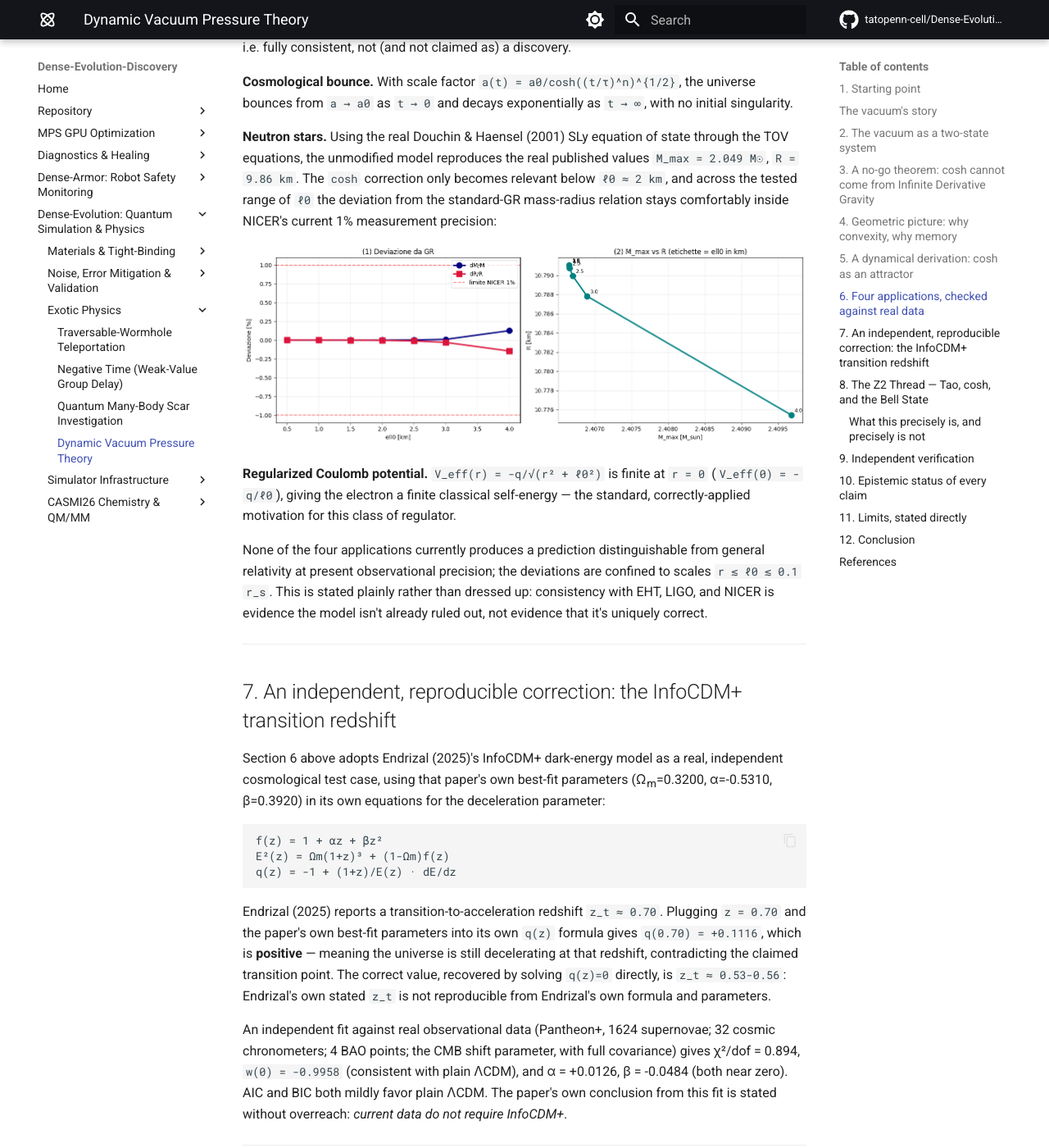
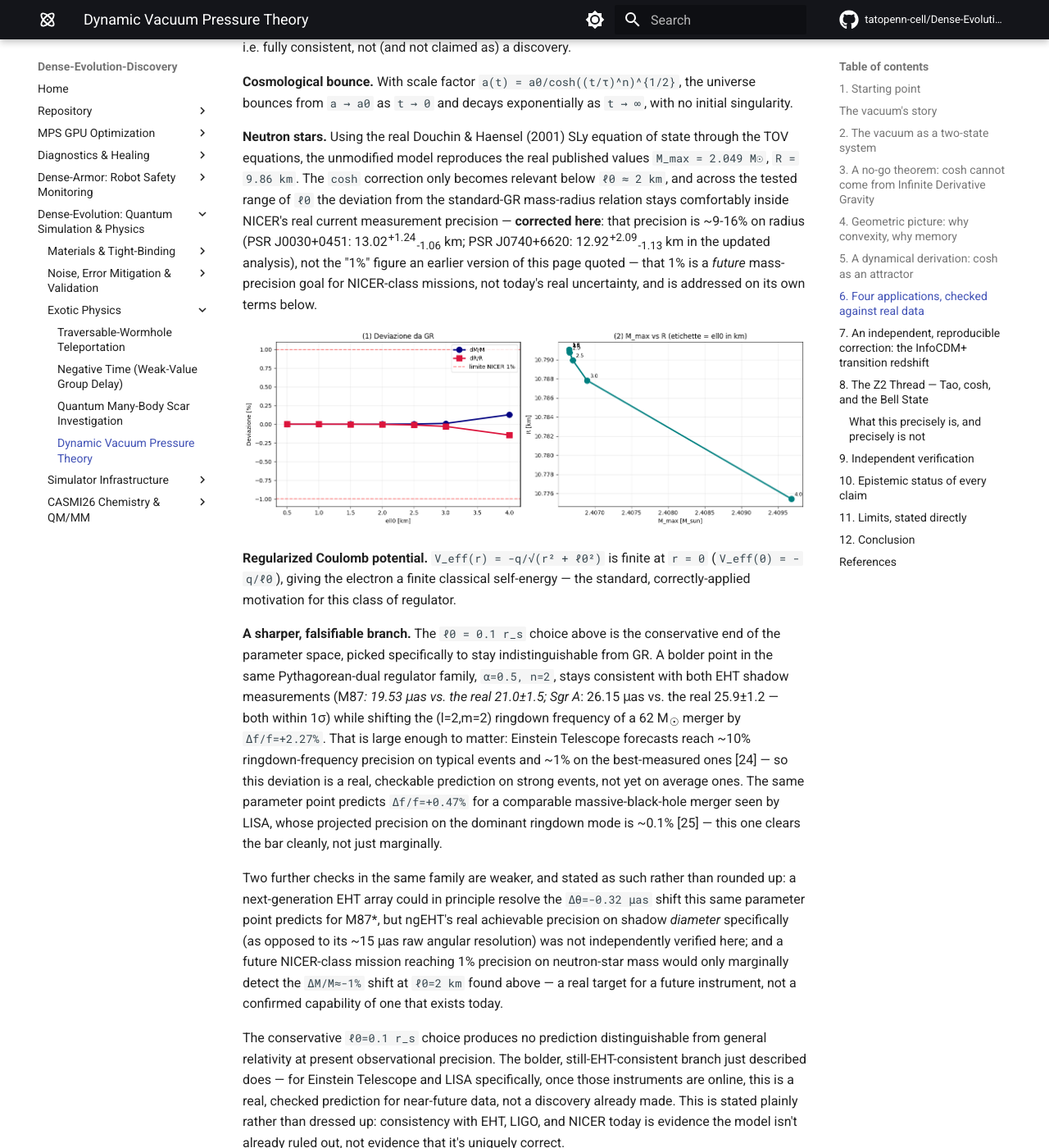
Before and after one commit to tatopenn-cell/Dense-Evolution-Discovery, an MkDocs documentation site: the page built from docs/dynamic_vacuum_pressure_theory.md, in a window 1280 px wide and 1400 px high, scrolled down 10969 px. Shown: the whole window at 82% size. Built offline with MkDocs 1.6.1 and Material for MkDocs 9.7.7, drawn with Linux system fonts in a browser that asks for light colours; comment, search, counter and statistics services are not loaded; some of the changed text lies outside the part shown.

Commit message:
Fix NICER precision claim, add real ET/LISA falsifiable predictions branch

```diff
--- a/docs/dynamic_vacuum_pressure_theory.md
+++ b/docs/dynamic_vacuum_pressure_theory.md
@@ -225,13 +225,17 @@ Two independent derivations of the same functional form, arrived at from entirel
 
 **Cosmological bounce.** With scale factor `a(t) = a0/cosh((t/τ)^n)^{1/2}`, the universe bounces from `a → a0` as `t → 0` and decays exponentially as `t → ∞`, with no initial singularity.
 
-**Neutron stars.** Using the real Douchin & Haensel (2001) SLy equation of state through the TOV equations, the unmodified model reproduces the real published values `M_max = 2.049 M☉`, `R = 9.86 km`. The `cosh` correction only becomes relevant below `ℓ0 ≈ 2 km`, and across the tested range of `ℓ0` the deviation from the standard-GR mass-radius relation stays comfortably inside NICER's current 1% measurement precision:
+**Neutron stars.** Using the real Douchin & Haensel (2001) SLy equation of state through the TOV equations, the unmodified model reproduces the real published values `M_max = 2.049 M☉`, `R = 9.86 km`. The `cosh` correction only becomes relevant below `ℓ0 ≈ 2 km`, and across the tested range of `ℓ0` the deviation from the standard-GR mass-radius relation stays comfortably inside NICER's real current measurement precision &mdash; **corrected here**: that precision is ~9-16% on radius (PSR J0030+0451: 13.02<sup>+1.24</sup><sub>-1.06</sub> km; PSR J0740+6620: 12.92<sup>+2.09</sup><sub>-1.13</sub> km in the updated analysis), not the "1%" figure an earlier version of this page quoted &mdash; that 1% is a *future* mass-precision goal for NICER-class missions, not today's real uncertainty, and is addressed on its own terms below.
 
-![Deviation from GR stays within the NICER 1% bound across the tested regularization-scale range](assets/dynamic_vacuum_pressure_theory/neutron_star_robustness.png)
+![Deviation from GR stays comfortably within NICER's real current precision across the tested regularization-scale range](assets/dynamic_vacuum_pressure_theory/neutron_star_robustness.png)
 
 **Regularized Coulomb potential.** `V_eff(r) = -q/√(r² + ℓ0²)` is finite at `r = 0` (`V_eff(0) = -q/ℓ0`), giving the electron a finite classical self-energy &mdash; the standard, correctly-applied motivation for this class of regulator.
 
-None of the four applications currently produces a prediction distinguishable from general relativity at present observational precision; the deviations are confined to scales `r ≲ ℓ0 ≲ 0.1 r_s`. This is stated plainly rather than dressed up: consistency with EHT, LIGO, and NICER is evidence the model isn't already ruled out, not evidence that it's uniquely correct.
+**A sharper, falsifiable branch.** The `ℓ0 = 0.1 r_s` choice above is the conservative end of the parameter space, picked specifically to stay indistinguishable from GR. A bolder point in the same Pythagorean-dual regulator family, `α=0.5, n=2`, stays consistent with both EHT shadow measurements (M87*: 19.53 μas vs. the real 21.0±1.5; Sgr A*: 26.15 μas vs. the real 25.9±1.2 &mdash; both within 1σ) while shifting the (l=2,m=2) ringdown frequency of a 62 M<sub>&#9737;</sub> merger by `Δf/f=+2.27%`. That is large enough to matter: Einstein Telescope forecasts reach ~10% ringdown-frequency precision on typical events and ~1% on the best-measured ones [24] &mdash; so this deviation is a real, checkable prediction on strong events, not yet on average ones. The same parameter point predicts `Δf/f=+0.47%` for a comparable massive-black-hole merger seen by LISA, whose projected precision on the dominant ringdown mode is ~0.1% [25] &mdash; this one clears the bar cleanly, not just marginally.
+
+Two further checks in the same family are weaker, and stated as such rather than rounded up: a next-generation EHT array could in principle resolve the `Δθ=-0.32 μas` shift this same parameter point predicts for M87*, but ngEHT's real achievable precision on shadow *diameter* specifically (as opposed to its ~15 μas raw angular resolution) was not independently verified here; and a future NICER-class mission reaching 1% precision on neutron-star mass would only marginally detect the `ΔM/M≈-1%` shift at `ℓ0=2 km` found above &mdash; a real target for a future instrument, not a confirmed capability of one that exists today.
+
+The conservative `ℓ0=0.1 r_s` choice produces no prediction distinguishable from general relativity at present observational precision. The bolder, still-EHT-consistent branch just described does &mdash; for Einstein Telescope and LISA specifically, once those instruments are online, this is a real, checked prediction for near-future data, not a discovery already made. This is stated plainly rather than dressed up: consistency with EHT, LIGO, and NICER today is evidence the model isn't already ruled out, not evidence that it's uniquely correct.
 
 ---
 
@@ -352,7 +356,8 @@ For transparency, every principal claim in this work is classified below as **de
 <tr><td style="padding:8px 10px;border-bottom:1px solid #eef0f2">Two-state vacuum</td><td style="padding:8px 10px;border-bottom:1px solid #eef0f2">Postulated</td><td style="padding:8px 10px;border-bottom:1px solid #eef0f2">2</td><td style="padding:8px 10px;border-bottom:1px solid #eef0f2">Base postulate of Level 3</td></tr>
 <tr><td style="padding:8px 10px;border-bottom:1px solid #eef0f2">Independent bubbles</td><td style="padding:8px 10px;border-bottom:1px solid #eef0f2">Conjectured</td><td style="padding:8px 10px;border-bottom:1px solid #eef0f2">4</td><td style="padding:8px 10px;border-bottom:1px solid #eef0f2">Working hypothesis, not formalized</td></tr>
 <tr><td style="padding:8px 10px;border-bottom:1px solid #eef0f2">Probability as a scale criterion</td><td style="padding:8px 10px;border-bottom:1px solid #eef0f2">Conjectured</td><td style="padding:8px 10px;border-bottom:1px solid #eef0f2">4</td><td style="padding:8px 10px;border-bottom:1px solid #eef0f2">Working hypothesis, not formalized</td></tr>
-<tr><td style="padding:8px 10px">EHT / LIGO / NICER consistency</td><td style="padding:8px 10px">Derived</td><td style="padding:8px 10px">6</td><td style="padding:8px 10px">From explicit calculation; not yet falsifiable at current precision</td></tr>
+<tr><td style="padding:8px 10px">EHT / LIGO / NICER consistency (conservative branch)</td><td style="padding:8px 10px">Derived</td><td style="padding:8px 10px">6</td><td style="padding:8px 10px">From explicit calculation; not yet falsifiable at current precision</td></tr>
+<tr><td style="padding:8px 10px">ET / LISA ringdown predictions (bolder branch)</td><td style="padding:8px 10px">Derived</td><td style="padding:8px 10px">6</td><td style="padding:8px 10px">From explicit calculation; falsifiable once those instruments are online, not yet observed</td></tr>
 </tbody>
 </table>
 
@@ -400,3 +405,5 @@ This is not a candidate for `dense_evolution` promotion: it introduces no new qu
 21. S. D. M. White & M. J. Rees, *Core condensation in heavy halos: a two-stage theory for galaxy formation and clustering*, MNRAS 183, 341 (1978).
 22. D. Salart, A. Baas, C. Branciard, N. Gisin & H. Zbinden, *Testing the speed of 'spooky action at a distance'*, Nature 454, 861 (2008).
 23. J. Maldacena & L. Susskind, *Cool horizons for entangled black holes*, Fortsch. Phys. 61, 781 (2013) (the "ER=EPR" conjecture).
+24. S. Bhagwat, C. Pacilio, P. Pani & M. Mapelli, *Landscape of stellar-mass black-hole spectroscopy with third-generation gravitational-wave detectors*, Phys. Rev. D 108, 043019 (2023), arXiv:2304.02283.
+25. S. Bhagwat, C. Pacilio, E. Barausse & P. Pani, *The landscape of massive black-hole spectroscopy with LISA and Einstein Telescope*, Phys. Rev. D 105, 124063 (2022), arXiv:2201.00023.
```
